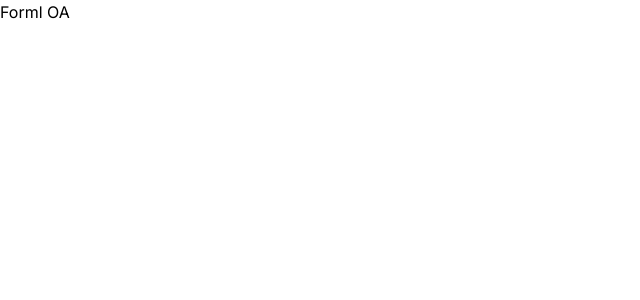
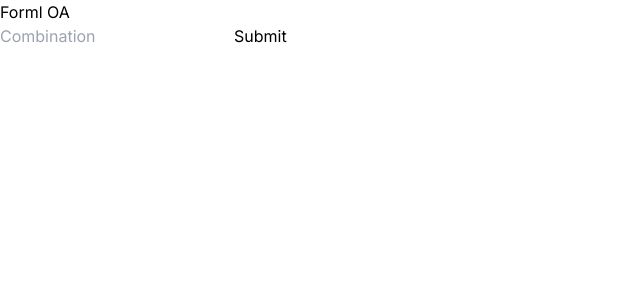
Before and after one commit to daxidngyn/forml-oa, a Next.js app in the folder frontend/: page / in a window 1280 px wide. Shown: the top 300 px of the page, without its empty margins (0-640 px from the left). Built offline with nearby package versions, Linux system fonts and the light colour scheme.

Commit message:
[feat] implement frontend logic

```diff
--- a/frontend/src/app/page.tsx
+++ b/frontend/src/app/page.tsx
@@ -1,7 +1,35 @@
 export default function Home() {
+  const submitCombination = async (formData: FormData) => {
+    "use server";
+
+    const rawFormData = {
+      actual_combination: formData.get("combination"),
+    };
+
+    const res = await fetch("http://127.0.0.1:5000/api/crack_safe", {
+      method: "POST",
+      headers: {
+        "Content-Type": "application/json",
+      },
+      body: JSON.stringify(rawFormData),
+    });
+
+    const data = await res.json();
+    const attempts = data.attempts;
+    const time_taken = data.time_taken;
+
+    console.log(attempts, time_taken);
+  };
+
   return (
     <main className="">
       <h1>Forml OA</h1>
+      <div>
+        <form action={submitCombination}>
+          <input name="combination" placeholder="Combination" />
+          <button>Submit</button>
+        </form>
+      </div>
     </main>
   );
 }
```
